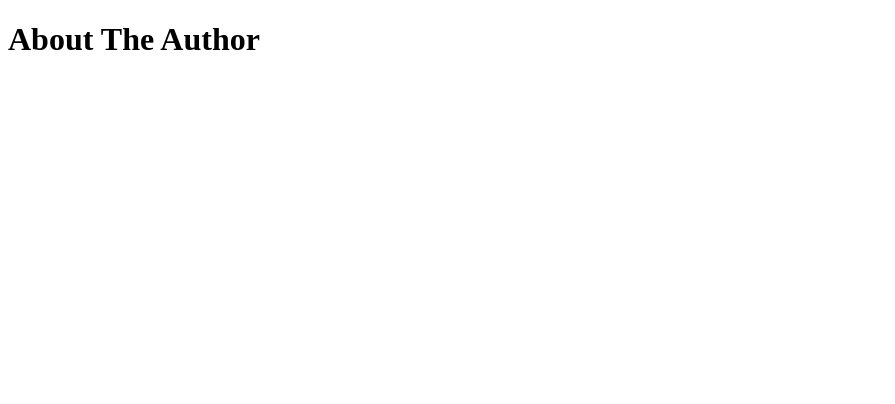
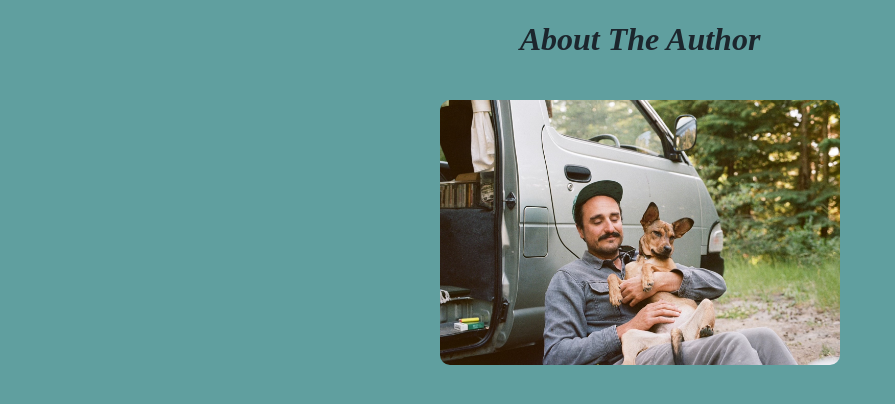
Before and after one commit to jmcmahon01/Portfolio, a plain HTML site: page index.html in a window 1280 px wide. Shown: the whole page, without its empty margins (0-895 px from the left). Drawn offline with Linux system fonts and the light colour scheme.

Commit message:
add class 'body' to change background color

```diff
--- a/css/styles.css
+++ b/css/styles.css
@@ -0,0 +1,21 @@
+body {
+  background-color: rgb(96, 159, 159);
+}
+
+h1.Author {
+  width: 100%;
+  font-style: italic;
+  font-weight: bold;
+  color: rgb(28, 38, 45);
+  text-align: center;
+}
+
+.img {
+  left: 50%;
+  position: relative;
+  transform: translate(-50%);
+  border-radius: 10px;
+  width: 400px;
+  margin-top: 20px;
+
+}
--- a/index.html
+++ b/index.html
@@ -7,11 +7,10 @@
   <link href="css/styles.css" rel="stylesheet" type="text/css">
   <title>Joseph McMahon Portfolio Website</title>
 </head>
-<h1>About The Author</h1>
 
-
-<body>
-
+<body class="body">
+  <h1 class="Author">About The Author</h1>
+  <img class="img" src="IMG_1845.jpg" alt="image of Joseph" />
 </body>
 
 </html>
```
Also changed, not shown: IMG_1845.jpg (added).
